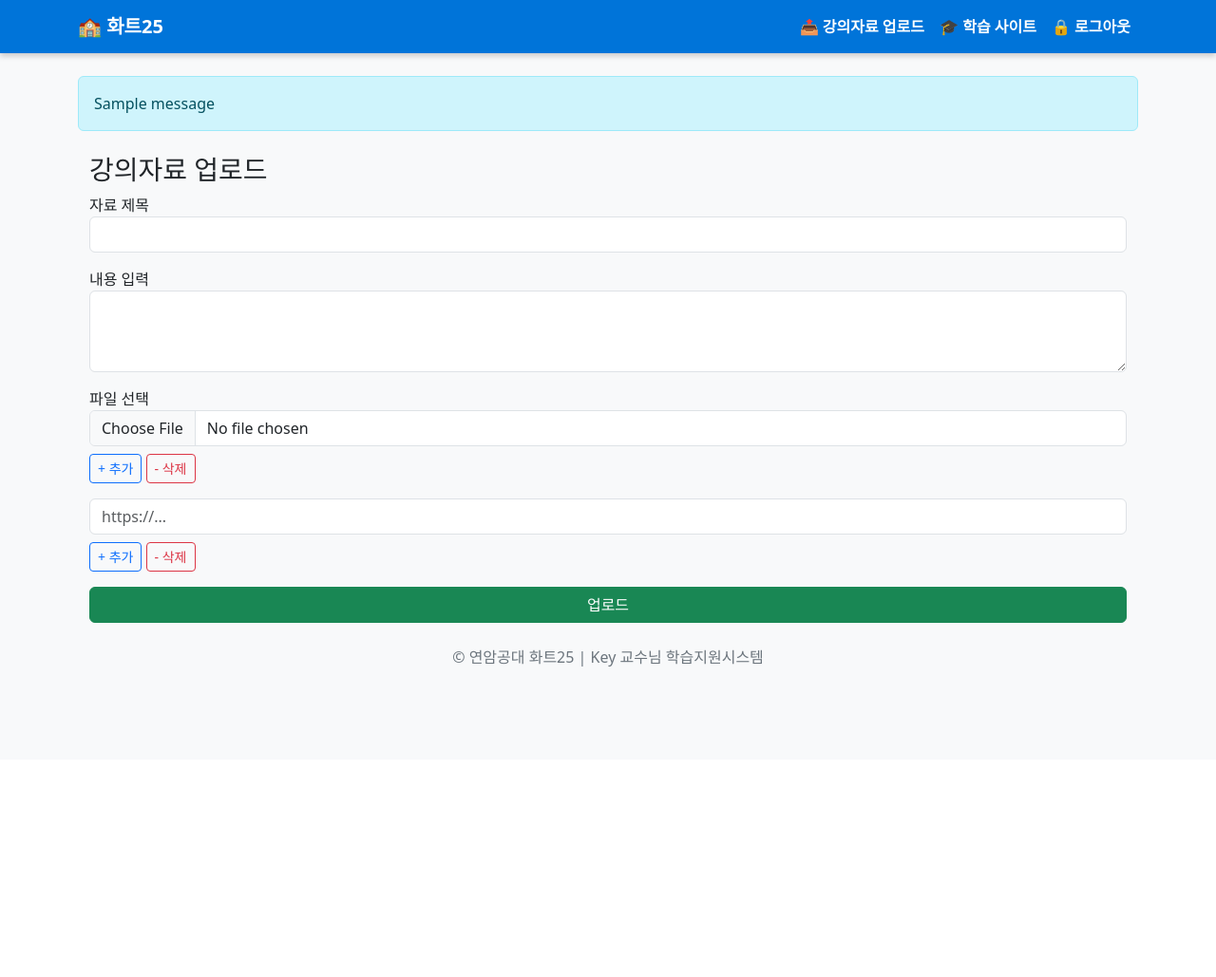
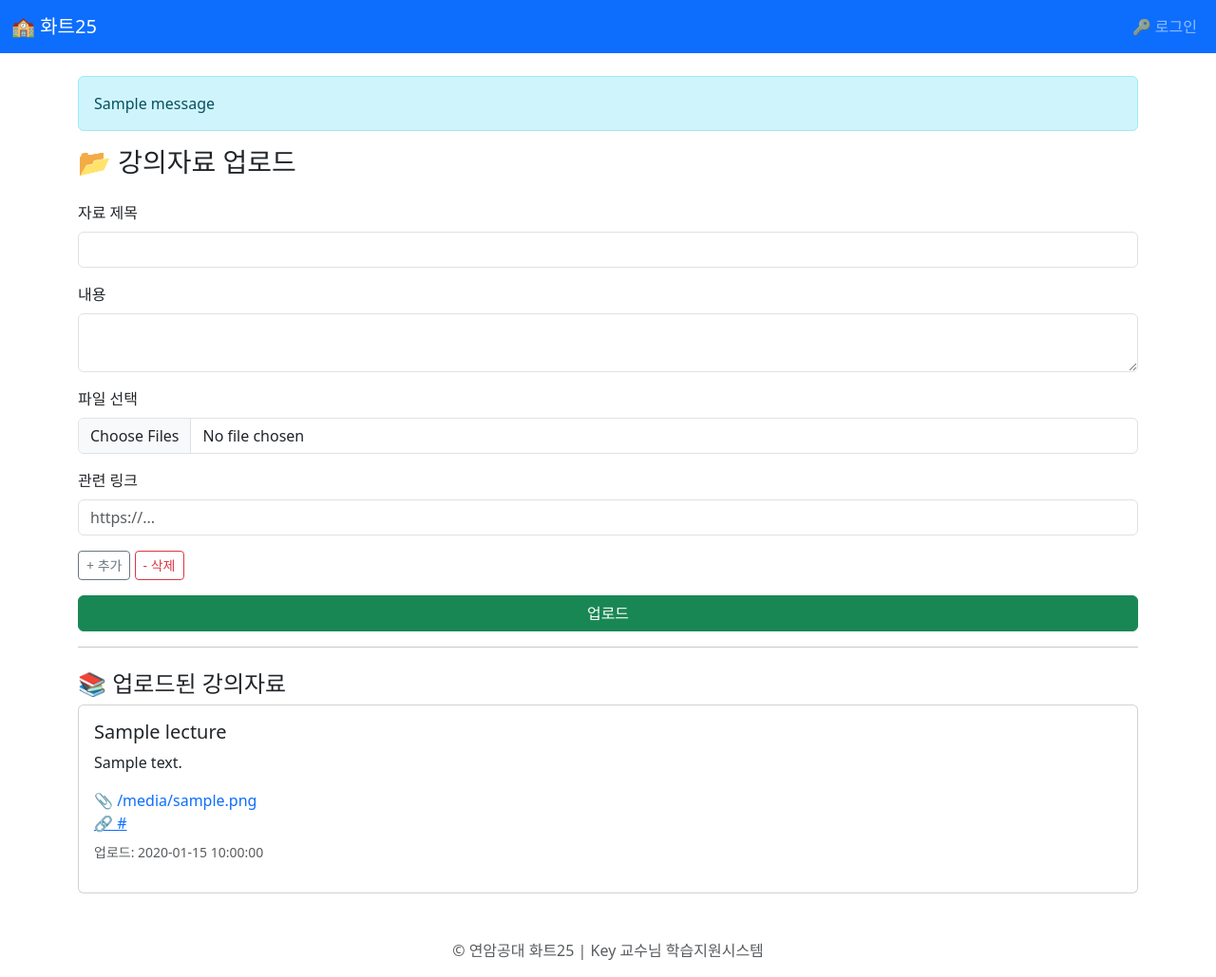
Before and after one commit to keyj-9bot/hwat25_2nd_term_lecture, a Flask app: template templates/upload_lecture.html in a window 1280 px wide. Shown: the whole page at 95% size. Before the commit the page ends 702 px from the top, so only its background shows below. Run offline with Flask 3, Linux system fonts and the light colour scheme; the template is opened without the code that fills it: most values are stand-ins (such as "Sample title", 1, 10 or a date in 2020); one stand-in notice (Sample message) is shown.

Commit message:
final: 교수/학생 통합 로그인 및 권한 시스템 완성판

```diff
--- a/app.py
+++ b/app.py
@@ -1,6 +1,6 @@
 # -*- coding: utf-8 -*-
 """
-📘 연암공대 화트25 강의자료 학습 & Q&A 시스템 (통합 로그인 완전판)
+📘 연암공대 화트25 강의자료 학습 & Q&A 시스템 (통합 로그인 + 교수 권한 완전판)
 작성자: Key 교수님
 """
 
@@ -38,7 +38,19 @@ def save_csv(path, df):
 def check_login():
     return "email" in session
 
-# ─────────────── 홈(로그인화면으로 이동) ───────────────
+def is_professor():
+    """현재 로그인한 사용자가 allowed_emails.txt의 첫 번째 교수인지 확인"""
+    if not check_login():
+        return False
+    if not os.path.exists(ALLOWED_EMAILS):
+        return False
+    with open(ALLOWED_EMAILS, "r", encoding="utf-8") as f:
+        allowed_emails = [line.strip() for line in f if line.strip()]
+    if len(allowed_emails) == 0:
+        return False
+    return session.get("email") == allowed_emails[0]
+
+# ─────────────── 홈 ───────────────
 @app.route("/")
 def home():
     return redirect(url_for("login"))
@@ -60,12 +72,11 @@ def login():
             with open(ALLOWED_EMAILS, "r", encoding="utf-8") as f:
                 professors = [line.strip() for line in f if line.strip()]
 
-        # 로그인 성공
         session["email"] = email
         flash("✅ 로그인 성공했습니다.")
 
-        # 교수인지 학생인지 구분
-        if email in professors:
+        # 첫 번째 교수 이메일이면 업로드 권한 부여
+        if len(professors) > 0 and email == professors[0]:
             session["role"] = "professor"
             return redirect(url_for("upload_lecture"))
         else:
@@ -87,8 +98,8 @@ def upload_lecture():
     if not check_login():
         return redirect(url_for("login"))
 
-    # 학생은 접근 제한
-    if session.get("role") != "professor":
+    # 교수만 접근 가능
+    if not is_professor():
         flash("⚠️ 교수님만 접근할 수 있습니다.")
         return redirect(url_for("lecture"))
 
@@ -99,7 +110,6 @@ def upload_lecture():
         content = request.form["content"]
         date = datetime.now().strftime("%Y-%m-%d %H:%M")
 
-        # 파일 저장
         files = []
         for file in request.files.getlist("files"):
             if file and file.filename:
@@ -108,7 +118,6 @@ def upload_lecture():
                 file.save(save_path)
                 files.append(filename)
 
-        # 관련 링크
         links = [v for k, v in request.form.items() if k.startswith("link") and v.strip()]
 
         new_row = pd.DataFrame([{
@@ -131,6 +140,7 @@ def lecture():
     q_df = load_csv(DATA_QUESTIONS, ["id", "email", "title", "content", "date"])
     c_df = load_csv(DATA_COMMENTS, ["question_id", "email", "comment", "date"])
 
+    # 질문 등록
     if request.method == "POST":
         new_id = len(q_df) + 1
         title = request.form["title"]
@@ -145,7 +155,51 @@ def lecture():
 
     questions = q_df.to_dict("records")
     comments = c_df.to_dict("records")
-    return render_template("lecture.html", questions=questions, comments=comments)
+    return render_template("lecture.html", questions=questions, comments=comments, is_prof=is_professor())
+
+# ─────────────── 댓글 등록 ───────────────
+@app.route("/add_comment/<int:question_id>", methods=["POST"])
+def add_comment(question_id):
+    email = session.get("email", "익명")
+    comment = request.form["comment"]
+    date = datetime.now().strftime("%Y-%m-%d %H:%M")
+
+    df = load_csv(DATA_COMMENTS, ["question_id", "email", "comment", "date"])
+    df.loc[len(df)] = [question_id, email, comment, date]
+    save_csv(DATA_COMMENTS, df)
+    flash("댓글이 등록되었습니다.")
+    return redirect(url_for("lecture"))
+
+# ─────────────── 질문/댓글 삭제 (교수 전용) ───────────────
+@app.route("/delete_question/<int:question_id>")
+def delete_question(question_id):
+    if not is_professor():
+        flash("⚠️ 교수님만 삭제할 수 있습니다.")
+        return redirect(url_for("lecture"))
+
+    q_df = load_csv(DATA_QUESTIONS, ["id", "email", "title", "content", "date"])
+    c_df = load_csv(DATA_COMMENTS, ["question_id", "email", "comment", "date"])
+
+    q_df = q_df[q_df["id"] != question_id]
+    c_df = c_df[c_df["question_id"] != question_id]
+
+    save_csv(DATA_QUESTIONS, q_df)
+    save_csv(DATA_COMMENTS, c_df)
+    flash("🗑️ 질문과 관련 댓글이 모두 삭제되었습니다.")
+    return redirect(url_for("lecture"))
+
+@app.route("/delete_comment/<int:comment_index>")
+def delete_comment(comment_index):
+    if not is_professor():
+        flash("⚠️ 교수님만 삭제할 수 있습니다.")
+        return redirect(url_for("lecture"))
+
+    c_df = load_csv(DATA_COMMENTS, ["question_id", "email", "comment", "date"])
+    if comment_index < len(c_df):
+        c_df = c_df.drop(index=comment_index)
+        save_csv(DATA_COMMENTS, c_df)
+        flash("💬 댓글이 삭제되었습니다.")
+    return redirect(url_for("lecture"))
 
 # ─────────────── 파일 다운로드 ───────────────
 @app.route("/uploads/<filename>")
--- a/templates/base.html
+++ b/templates/base.html
@@ -1,45 +1,46 @@
 <!DOCTYPE html>
 <html lang="ko">
 <head>
-  <meta charset="utf-8">
+  <meta charset="UTF-8">
+  <meta name="viewport" content="width=device-width, initial-scale=1.0">
   <title>화트25 학습지원시스템</title>
-  <link href="https://cdn.jsdelivr.net/npm/bootstrap@5.3.2/dist/css/bootstrap.min.css" rel="stylesheet">
-  <style>
-    body { background-color: #f8f9fa; }
-    .navbar-custom {
-      background-color: #0074D9;
-      box-shadow: 0 3px 6px rgba(0,0,0,0.2);
-    }
-    .navbar-custom .nav-link, .navbar-brand {
-      color: white !important;
-      font-weight: 600;
-    }
-  </style>
+  <link href="https://cdn.jsdelivr.net/npm/bootstrap@5.3.3/dist/css/bootstrap.min.css" rel="stylesheet">
 </head>
 <body>
-  <nav class="navbar navbar-expand-lg navbar-custom mb-4">
-    <div class="container">
-      <a class="navbar-brand" href="/">🏫 화트25</a>
+  <nav class="navbar navbar-expand-lg navbar-dark bg-primary">
+    <div class="container-fluid">
+      <a class="navbar-brand" href="{{ url_for('lecture') }}">🏫 화트25</a>
       <div class="collapse navbar-collapse">
         <ul class="navbar-nav ms-auto">
-          <li class="nav-item"><a class="nav-link" href="{{ url_for('upload_lecture') }}">📤 강의자료 업로드</a></li>
-          <li class="nav-item"><a class="nav-link" href="{{ url_for('lecture') }}">🎓 학습 사이트</a></li>
-          <li class="nav-item"><a class="nav-link" href="{{ url_for('logout') }}">🔒 로그아웃</a></li>
+          {% if session.get('email') %}
+            {% if session.get('role') == 'professor' %}
+              <li class="nav-item"><a class="nav-link" href="{{ url_for('upload_lecture') }}">📂 강의자료 업로드</a></li>
+            {% endif %}
+            <li class="nav-item"><a class="nav-link" href="{{ url_for('lecture') }}">📘 학습 사이트</a></li>
+            <li class="nav-item"><a class="nav-link" href="{{ url_for('logout') }}">🔒 로그아웃</a></li>
+          {% else %}
+            <li class="nav-item"><a class="nav-link" href="{{ url_for('login') }}">🔑 로그인</a></li>
+          {% endif %}
         </ul>
       </div>
     </div>
   </nav>
 
-  <div class="container">
+  <div class="container mt-4">
     {% with messages = get_flashed_messages() %}
       {% if messages %}
-        <div class="alert alert-info">{{ messages[-1] }}</div>
+        <div class="alert alert-info">
+          {% for message in messages %}
+            <div>{{ message }}</div>
+          {% endfor %}
+        </div>
       {% endif %}
     {% endwith %}
+
     {% block content %}{% endblock %}
   </div>
 
-  <footer class="text-center text-secondary mt-4 mb-3">
+  <footer class="text-center mt-5 mb-3 text-muted">
     © 연암공대 화트25 | Key 교수님 학습지원시스템
   </footer>
 </body>
--- a/templates/upload_lecture.html
+++ b/templates/upload_lecture.html
@@ -1,61 +1,70 @@
 {% extends "base.html" %}
 {% block content %}
-<div class="container mt-4">
-    <h3>강의자료 업로드</h3>
-    <form method="post" enctype="multipart/form-data">
-        <div class="mb-3">
-            <label>자료 제목</label>
-            <input type="text" name="title" class="form-control" required>
-        </div>
-        <div class="mb-3">
-            <label>내용 입력</label>
-            <textarea name="content" class="form-control" rows="3" required></textarea>
-        </div>
+<h3 class="mb-4">📂 강의자료 업로드</h3>
 
-        <div id="fileInputs">
-            <div class="mb-2">
-                <label>파일 선택</label>
-                <input type="file" name="files" class="form-control">
-            </div>
-        </div>
-        <button type="button" class="btn btn-sm btn-outline-primary" onclick="addFileInput()">+ 추가</button>
-        <button type="button" class="btn btn-sm btn-outline-danger" onclick="removeFileInput()">- 삭제</button>
+<form method="POST" enctype="multipart/form-data">
+  <div class="mb-3">
+    <label class="form-label">자료 제목</label>
+    <input type="text" name="title" class="form-control" required>
+  </div>
 
-        <div id="linkInputs" class="mt-3">
-            <input type="text" name="links" class="form-control mb-2" placeholder="https://...">
-        </div>
-        <button type="button" class="btn btn-sm btn-outline-primary" onclick="addLinkInput()">+ 추가</button>
-        <button type="button" class="btn btn-sm btn-outline-danger" onclick="removeLinkInput()">- 삭제</button>
+  <div class="mb-3">
+    <label class="form-label">내용</label>
+    <textarea name="content" class="form-control" required></textarea>
+  </div>
 
-        <div class="mt-3">
-            <button type="submit" class="btn btn-success w-100">업로드</button>
-        </div>
-    </form>
+  <div class="mb-3">
+    <label class="form-label">파일 선택</label>
+    <input type="file" name="files" multiple class="form-control">
+  </div>
+
+  <div id="link-section" class="mb-3">
+    <label class="form-label">관련 링크</label>
+    <input type="url" name="link1" class="form-control mb-2" placeholder="https://...">
+  </div>
+
+  <button type="button" class="btn btn-outline-secondary btn-sm" onclick="addLink()">+ 추가</button>
+  <button type="button" class="btn btn-outline-danger btn-sm" onclick="removeLink()">- 삭제</button>
+  <button type="submit" class="btn btn-success w-100 mt-3">업로드</button>
+</form>
+
+<hr>
+
+<h4 class="mt-4">📚 업로드된 강의자료</h4>
+{% for lecture in lectures %}
+<div class="card mb-3">
+  <div class="card-body">
+    <h5>{{ lecture.title }}</h5>
+    <p>{{ lecture.content }}</p>
+    {% if lecture.files %}
+      {% for f in lecture.files.split(";") %}
+        <a href="{{ url_for('uploaded_file', filename=f) }}" target="_blank" class="d-block text-decoration-none">📎 {{ f }}</a>
+      {% endfor %}
+    {% endif %}
+    {% if lecture.links %}
+      {% for l in lecture.links.split(";") %}
+        <a href="{{ l }}" target="_blank" class="d-block">🔗 {{ l }}</a>
+      {% endfor %}
+    {% endif %}
+    <p class="text-muted small mt-2">업로드: {{ lecture.date }}</p>
+  </div>
 </div>
+{% endfor %}
 
 <script>
-function addFileInput() {
-    const div = document.createElement("div");
-    div.className = "mb-2";
-    div.innerHTML = '<input type="file" name="files" class="form-control">';
-    document.getElementById("fileInputs").appendChild(div);
+let linkCount = 1;
+function addLink() {
+  linkCount++;
+  const div = document.createElement('div');
+  div.innerHTML = `<input type="url" name="link${linkCount}" class="form-control mb-2" placeholder="https://...">`;
+  document.getElementById('link-section').appendChild(div);
 }
-function removeFileInput() {
-    const container = document.getElementById("fileInputs");
-    if (container.children.length > 1) {
-        container.removeChild(container.lastElementChild);
-    }
-}
-function addLinkInput() {
-    const div = document.createElement("div");
-    div.innerHTML = '<input type="text" name="links" class="form-control mb-2" placeholder="https://...">';
-    document.getElementById("linkInputs").appendChild(div);
-}
-function removeLinkInput() {
-    const container = document.getElementById("linkInputs");
-    if (container.children.length > 1) {
-        container.removeChild(container.lastElementChild);
-    }
+function removeLink() {
+  const section = document.getElementById('link-section');
+  if (section.children.length > 1) {
+    section.removeChild(section.lastElementChild);
+    linkCount--;
+  }
 }
 </script>
 {% endblock %}
```
Also changed, not shown: templates/lecture.html (+39 -48 lines), templates/login.html (+4 -3 lines).
